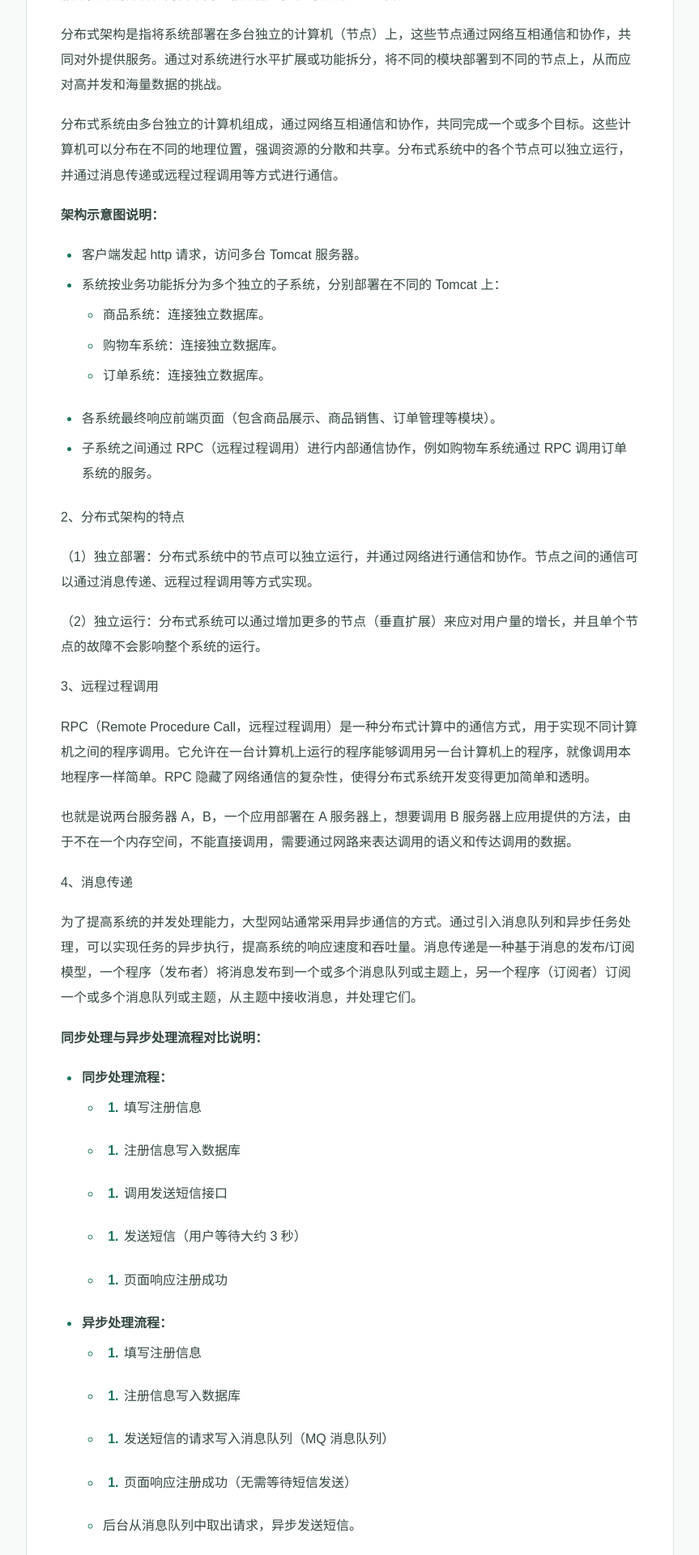
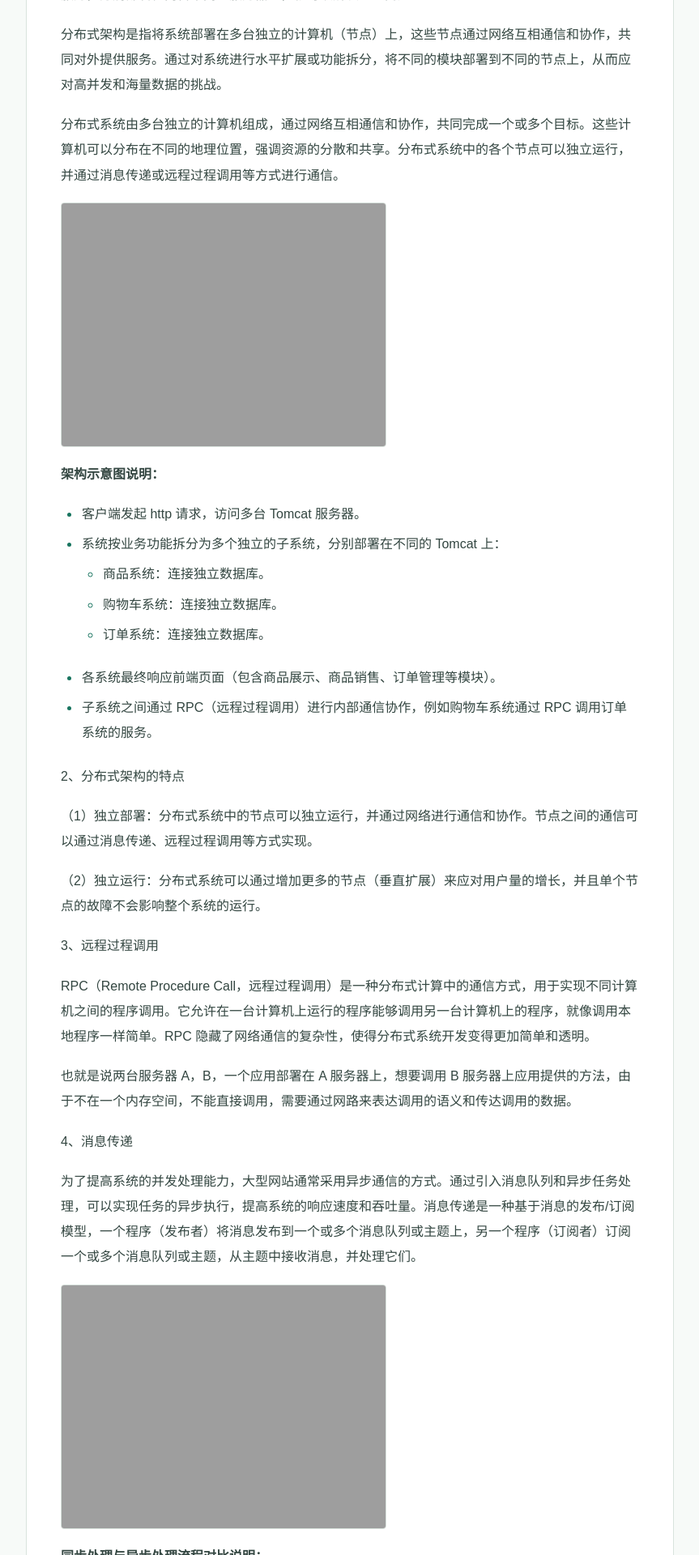
Before and after one commit to XiaoHeiXian/xiaoheixian.github.io, a Jekyll site: the page built from posts/2026-09-23-distributed-architecture.md, in a window 1280 px wide. Shown: the part 431-2351 px from the top of the page at 81% size, without its empty margins (208-1071 px from the left). Built offline with Jekyll 4.4.1, drawn with Linux system fonts in a browser that asks for light colours.

Commit message:
docs: update 分布式架构

```diff
--- a/posts/2026-09-23-distributed-architecture.md
+++ b/posts/2026-09-23-distributed-architecture.md
@@ -14,6 +14,8 @@ permalink: /posts/2026-09-23-distributed-architecture.html
 分布式架构是指将系统部署在多台独立的计算机（节点）上，这些节点通过网络互相通信和协作，共同对外提供服务。通过对系统进行水平扩展或功能拆分，将不同的模块部署到不同的节点上，从而应对高并发和海量数据的挑战。
 
 分布式系统由多台独立的计算机组成，通过网络互相通信和协作，共同完成一个或多个目标。这些计算机可以分布在不同的地理位置，强调资源的分散和共享。分布式系统中的各个节点可以独立运行，并通过消息传递或远程过程调用等方式进行通信。
+
+![架构示意图](https://xiaoheixian.github.io/posts/assets/289_65.png)
 
 **架构示意图说明：**
 - 客户端发起 http 请求，访问多台 Tomcat 服务器。
@@ -39,6 +41,8 @@ RPC（Remote Procedure Call，远程过程调用）是一种分布式计算中
 4、消息传递
 
 为了提高系统的并发处理能力，大型网站通常采用异步通信的方式。通过引入消息队列和异步任务处理，可以实现任务的异步执行，提高系统的响应速度和吞吐量。消息传递是一种基于消息的发布/订阅模型，一个程序（发布者）将消息发布到一个或多个消息队列或主题上，另一个程序（订阅者）订阅一个或多个消息队列或主题，从主题中接收消息，并处理它们。
+
+![同步处理与异步处理流程图](https://xiaoheixian.github.io/posts/assets/290_65.png)
 
 **同步处理与异步处理流程对比说明：**
 
```
